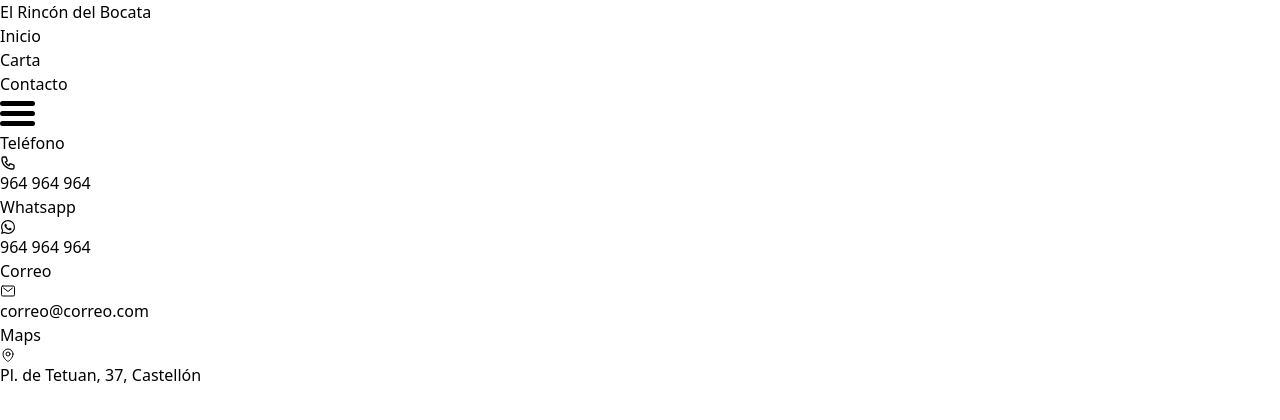
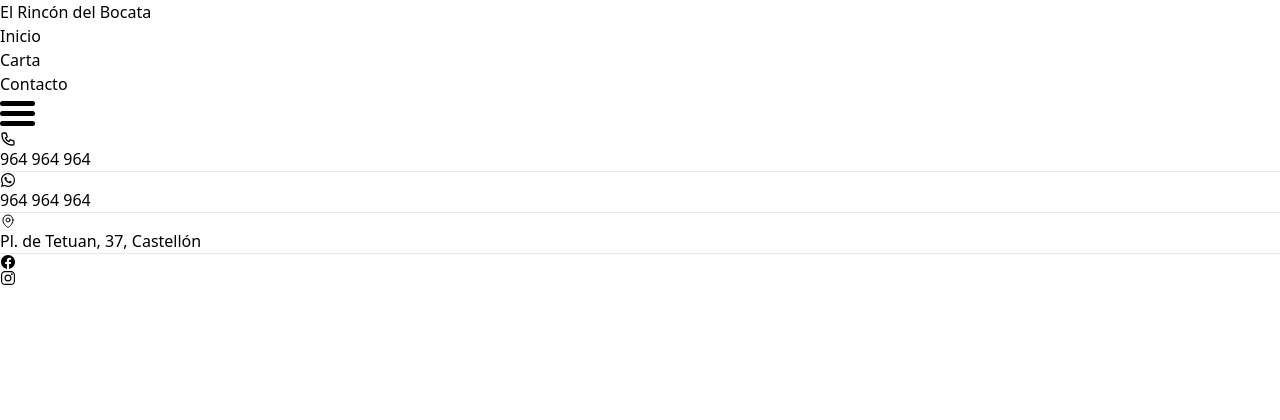
Before and after one commit to ssoare/vite-react, a React (Vite) app: page /contacto in a window 1280 px wide. Shown: the top 420 px of the page. Built offline with nearby package versions, Linux system fonts and the light colour scheme.

Commit message:
contacto

```diff
--- a/src/pages/Contacto.jsx
+++ b/src/pages/Contacto.jsx
@@ -1,39 +1,51 @@
 import '../css/contacto.css'
 import { IoLogoWhatsapp } from "react-icons/io5";
 import { HiOutlinePhone } from "react-icons/hi";
-import { IoMailOutline } from "react-icons/io5";
 import { HiOutlineMapPin } from "react-icons/hi2";
+import { IoLogoFacebook } from "react-icons/io5";
+import { IoLogoInstagram } from "react-icons/io5";
 
 export default function Contacto() {
     return(
         <>
-            <section id='contacto'
-                    className="grid items-center justify-center text-center
-                            lg:gap-4 lg:mx-20 lg:grid lg:grid-cols-2">
-                <article className="border-b-2 py-12 mx-4
-                                    lg:border-y-2">
-                    <h2 className='text-3xl mb-4'>Teléfono</h2>
-                    <a className="text-blue-500 p-4 text-lg font-semibold flex items-center gap-4 justify-center"
-                        href="tel:+34964964964"><HiOutlinePhone className='size-6 text-black' /> 964 964 964</a>
-                </article>
-                <article className="py-12 mx-4
-                                    lg:border-y-2">
-                    <h2 className='text-3xl mb-4'>Whatsapp</h2>
-                    <a className="text-blue-500 p-4 text-lg font-semibold flex items-center gap-4 justify-center"
-                        href="https://wa.me/964964964"><IoLogoWhatsapp className=' fill-green-500 size-6' /> 964 964 964</a>
-                </article>
-                <article className="border-b-2 py-12 mx-4
-                                    lg:border-y-2">
-                    <h2 className='text-3xl mb-4'>Correo</h2>
-                    <a className="text-blue-500 p-4 text-lg font-semibold flex items-center gap-4 justify-center "
-                        href="mailto:correo@correo.com"> <IoMailOutline className='size-6 text-black' /> correo@correo.com</a>
-                </article>
-                <article className="py-12 mx-4
-                                    lg:border-y-2">
-                    <h2 className='text-3xl mb-4'>Maps</h2>
-                    <a className="text-blue-500 p-4 text-lg font-semibold flex items-center gap-4 justify-center"
-                        href="https://maps.app.goo.gl/dLZjSYj1CSbLducL7"><HiOutlineMapPin className='size-6 text-black' />Pl. de Tetuan, 37, Castellón</a>
-                </article>
+            <section id='contacto' className="mt-20">
+                <a className="text-blue-500 p-4 text-lg font-semibold flex items-center gap-4 justify-center"
+                    rel='noreferrer noopenner'
+                    href="tel:+34964964964">
+                    <HiOutlinePhone className='size-6 text-black' />
+                    964 964 964
+                </a>
+                <hr className=' w-1/4 my-4 mx-auto' />
+
+                <a className="text-blue-500 p-4 text-lg font-semibold flex items-center gap-4 justify-center"
+                    rel='noreferrer noopenner'
+                    href="https://wa.me/964964964">
+                    <IoLogoWhatsapp className=' fill-green-500 size-6' />
+                    964 964 964
+                </a>
+                <hr className=' w-1/4 my-4 mx-auto' />
+
+                <a className="text-blue-500 p-4 text-lg font-semibold flex items-center gap-4 justify-center"
+                    rel='noreferrer noopenner'
+                    href="https://maps.app.goo.gl/dLZjSYj1CSbLducL7">
+                    <HiOutlineMapPin className='size-6 text-black' />
+                    Pl. de Tetuan, 37, Castellón
+                </a>
+                <hr className=' w-1/4 my-4 mx-auto'/>
+
+                <section className="flex justify-center items-center text-center gap-0">
+                        <a className="text-blue-500 p-4 text-lg font-semibold flex items-center gap-4 justify-center"
+                            rel='noreferrer noopenner'
+                            href="https://www.facebook.com/elrincondelbocata/">
+                            <IoLogoFacebook className='size-6'/>
+                        </a>
+
+                        <a className="text-blue-500 p-4 text-lg font-semibold flex items-center gap-4 justify-center"
+                            rel='noreferrer noopenner'
+                            href="https://www.instagram.com/explore/locations/413751147/el-rincon-del-bocata/?next=%2Fkey1s2403%2Ffeed%2F&hl=es">
+                            <IoLogoInstagram className='size-6 text-black'/>
+                        </a>
+                </section>
             </section>
         </>
     )
```
